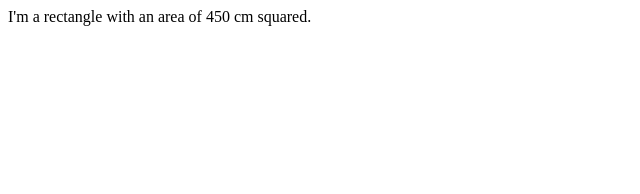
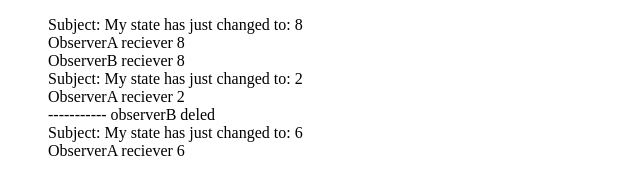
Before and after one commit to github50673488/tp-web-parcel, a website built with Parcel: page src/index.html in a window 1280 px wide. Shown: the whole page, without its empty margins (0-640 px from the left). Built offline with nearby package versions, Linux system fonts and the light colour scheme.

Commit message:
subscripts

```diff
--- a/package.json
+++ b/package.json
@@ -4,7 +4,7 @@
   "description": "",
   "main": "index.js",
   "scripts": {
-    "test": "parcel ./src/index.html"
+    "test": "parcel ./src/index.html --no-cache"
   },
   "keywords": [],
   "author": "",
--- a/src/index.html
+++ b/src/index.html
@@ -5,12 +5,20 @@
     <meta name="viewport"
           content="width=device-width, user-scalable=no, initial-scale=1.0, maximum-scale=1.0, minimum-scale=1.0">
     <meta http-equiv="X-UA-Compatible" content="ie=edge">
-
     <title>Document</title>
+    <style>
+        ul {
+            list-style: none;
+        }
+    </style>
 </head>
 <body>
 <div id="hello"></div>
-<!--注意把script放到body前！！-->
+<ul id="list">
+
+</ul>
+<!--注意把script放到body前！！ -->
+<!--<script src="./util.ts"></script>-->
 <script src="./page.ts"></script>
 </body>
 </html>
--- a/src/page.ts
+++ b/src/page.ts
@@ -1,7 +1,90 @@
-function area(shape: string, width: number, height: number) {
-    var area = width * height;
-    return "I'm a " + shape + " with an area of " + area + " cm squared.";
+const logToPage = (msg: string) => {
+    const ul = document.getElementById("list");
+    const li = document.createElement("li");
+    li.appendChild(document.createTextNode(msg));
+    // @ts-ignore
+    ul.appendChild(li);
 }
 
-// @ts-ignore
-document.getElementById("hello").innerHTML = area("rectangle", 30, 15);
+interface IPublisher {
+    addSubscriber(observer: IObserver): void;
+
+    removeSubscriber(observer: IObserver): void;
+
+    notify(): void;
+}
+
+class PublisherA implements IPublisher {
+    public state: number | undefined;
+
+    private observerLst: IObserver[] = [];
+
+    addSubscriber(observer: IObserver): void {
+        if (this.observerLst.includes(observer)) {
+            return logToPage(' already existing subscriber ');
+        }
+        this.observerLst.push(observer);
+    }
+
+    notify(): void {
+        for (const observer of this.observerLst) {
+            observer.update(this);
+        }
+    }
+
+    removeSubscriber(observer: IObserver): void {
+        const idx = this.observerLst.indexOf(observer);
+        if (idx < 0) {
+            return logToPage(' no existing subscriber');
+        }
+        this.observerLst.splice(idx, 1); // del
+    }
+
+    public someBusinessLogic(): void {
+        this.state = Math.floor(Math.random() * (10 + 1));
+        logToPage(`Subject: My state has just changed to: ${this.state}`);
+
+        this.notify();
+    }
+}
+
+
+interface IObserver {
+    update(publisher: IPublisher): void;
+}
+
+class ObserverA implements IObserver {
+    public update(publisher: IPublisher) {
+        // @ts-ignore
+        if (publisher instanceof PublisherA && publisher.state < 9) { // Observer can free add rule of receive
+            // logToPage((`ObserverA reciever ${publisher.state}`);
+            logToPage(`ObserverA reciever ${publisher.state}`);
+        }
+    }
+}
+
+class ObserverB implements IObserver {
+    public update(publisher: IPublisher) {
+        // @ts-ignore
+        if (publisher instanceof PublisherA && publisher.state >= 3) { // Observer can free add rule of receive
+            logToPage(`ObserverB reciever ${publisher.state}`);
+        }
+    }
+}
+
+const publisherA = new PublisherA();
+
+const observerA = new ObserverA();
+publisherA.addSubscriber(observerA);
+
+const observerB = new ObserverB();
+publisherA.addSubscriber(observerB);
+
+publisherA.someBusinessLogic();
+publisherA.someBusinessLogic();
+
+// logToPage((' -----------  observerB deled ',)
+logToPage(' -----------  observerB deled ');
+
+publisherA.removeSubscriber(observerB);
+publisherA.someBusinessLogic();
```
Also changed, not shown: example.ts (added, +12 -0 lines), src/210717/01-subscribe.ts (added, +90 -0 lines), src/util.ts (added, +7 -0 lines).
